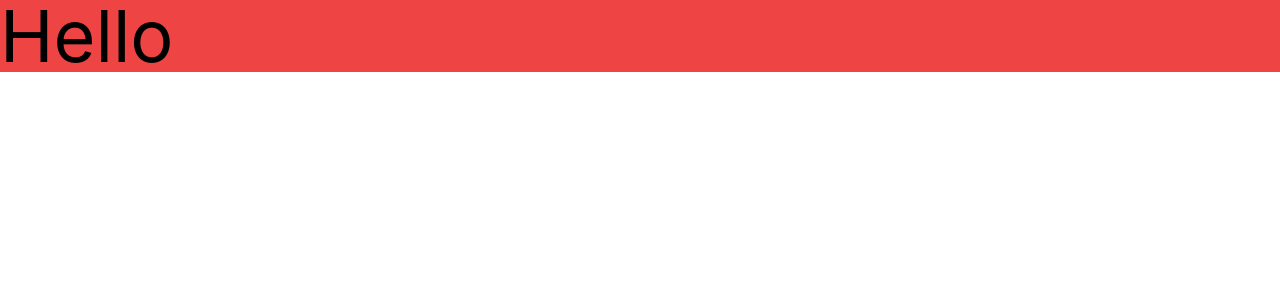
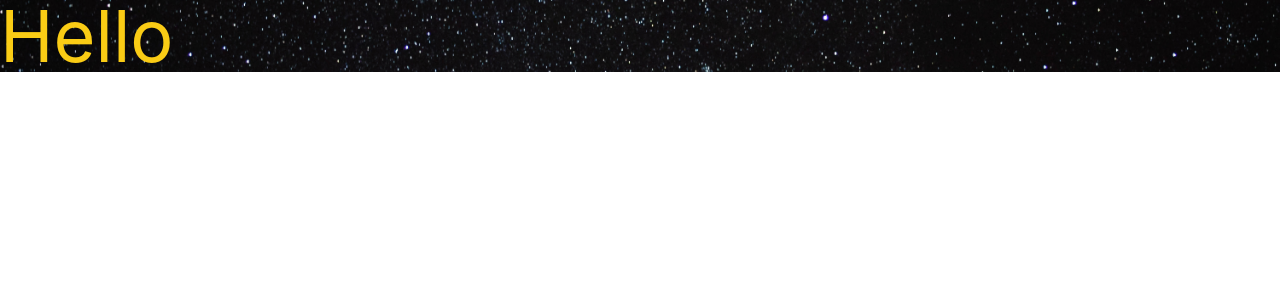
Before and after one commit to VladyslavMazurets/BRACKETS-App, a React (Create React App) app: page / in a window 1280 px wide. Shown: the top 300 px of the page. Built offline with nearby package versions, Linux system fonts and the light colour scheme.

Commit message:
added Redux to project

```diff
--- a/src/App.tsx
+++ b/src/App.tsx
@@ -1,7 +1,18 @@
 import React from 'react';
 
+import Img from '../src/assets/imgs/stars-bg.jpg';
+
 function App() {
-  return <div className="text-7xl text-black bg-red-500">Hello</div>;
+  return (
+    <>
+      <div
+        className="bg-[url('/src/assets/imgs/stars-bg.jpg')] bg-center
+        bg-no-repeat bg-cover h-max w-full text-7xl text-yellow-400"
+      >
+        Hello
+      </div>
+    </>
+  );
 }
 
 export default App;
--- /dev/null
+++ b/src/declaration.d.ts
@@ -0,0 +1,2 @@
+declare module '*.png';
+declare module '*.jpg';
--- /dev/null
+++ b/src/store/store.ts
@@ -0,0 +1,9 @@
+import { configureStore } from '@reduxjs/toolkit';
+
+export const store = configureStore({
+  reducer: {},
+});
+
+export type RootType = ReturnType<typeof store.getState>;
+
+export type RootDispatch = typeof store.dispatch;
```
Also changed, not shown: package.json (+7 -0 lines), .eslintrc.json, src/assets/imgs/stars-bg.jpg (added), 1 other file (tests, documents, lock files or other folders).
